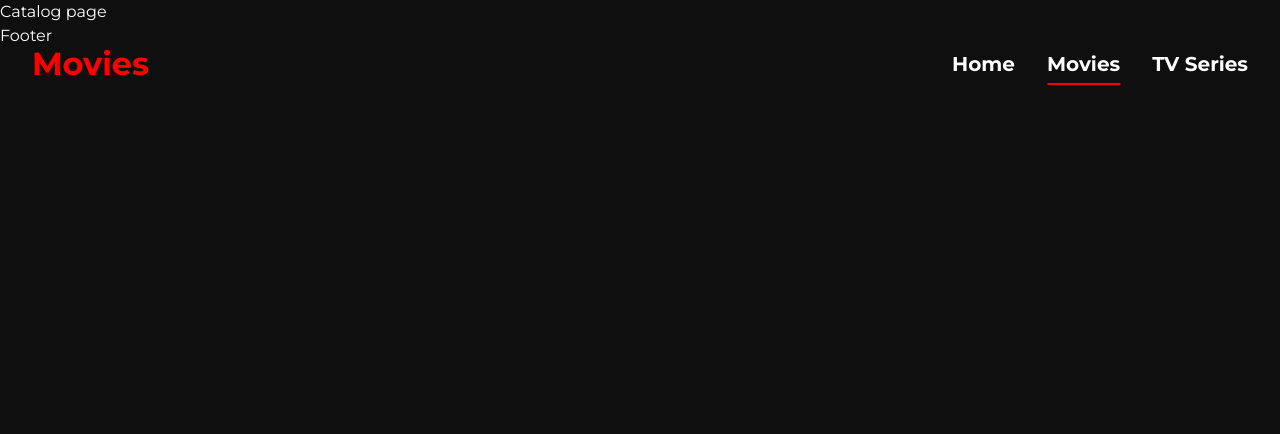
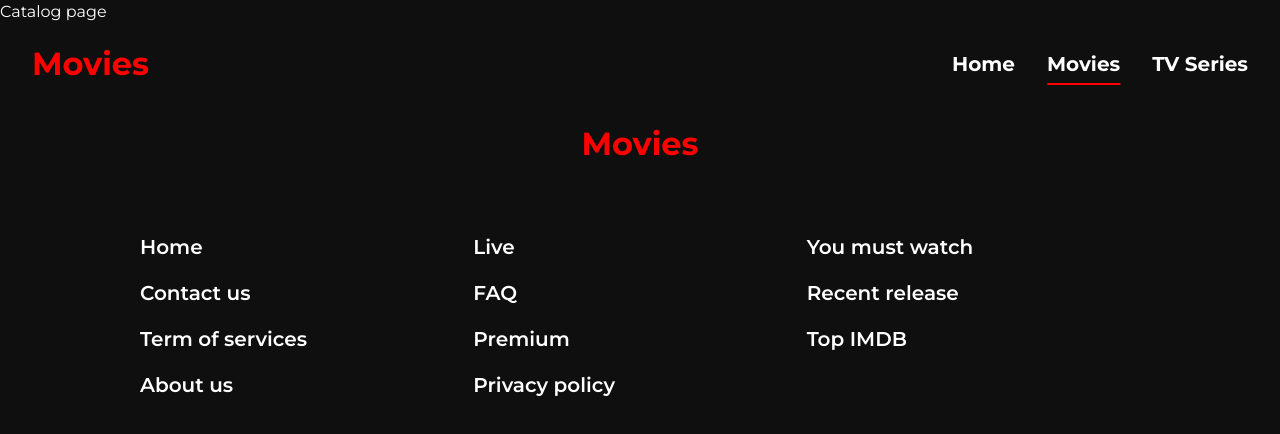
Before and after one commit to usamaserag/Responsive-React-Movies-App-With-API, a React (Create React App) app: page /movie in a window 1280 px wide. Shown: the top 434 px of the page. Built offline with nearby package versions, Linux system fonts and the light colour scheme.

Commit message:
Styled footer component

```diff
--- a/src/components/Footer/index.jsx
+++ b/src/components/Footer/index.jsx
@@ -1,11 +1,37 @@
-import React from 'react'
+import React from "react";
+import { Link } from "react-router-dom";
+import './styles.scss'
 
 const Footer = () => {
-    return (
-        <div>
-            Footer
+  return (
+    <div className="footer">
+      <div className="footer__content container">
+        <div className="footer__content__logo">
+          <Link to="/">Movies</Link>
         </div>
-    )
-}
+        <div className="footer__content__menus">
+            <div className="footer__content__menu">
+                <Link to='/'>Home</Link>
+                <Link to='/'>Contact us</Link>
+                <Link to='/'>Term of services</Link>
+                <Link to='/'>About us</Link>
+            </div>
+            <div className="footer__content__menu">
+                <Link to='/'>Live</Link>
+                <Link to='/'>FAQ</Link>
+                <Link to='/'>Premium</Link>
+                <Link to='/'>Privacy policy</Link>
+            </div>
+            <div className="footer__content__menu">
+                <Link to='/'>You must watch</Link>
+                <Link to='/'>Recent release</Link>
+                <Link to='/'>Top IMDB</Link>
+            </div>
 
-export default Footer
+        </div>
+      </div>
+    </div>
+  );
+};
+
+export default Footer;
--- /dev/null
+++ b/src/components/Footer/styles.scss
@@ -0,0 +1,43 @@
+@use "../../scss/" as *;
+
+.footer {
+  position: relative;
+  padding: 96px 32px;
+  background-position: top;
+  background-size: cover;
+  background-repeat: no-repeat;
+
+  &__content {
+    max-width: 1000px;
+
+    &__logo {
+      @include flex(center, center);
+
+      color: $main-color;
+      margin-bottom: 48px;
+      font-size: 32px;
+      font-weight: 700;
+    }
+
+    &__menus {
+      display: grid;
+      grid-template-columns: repeat(3, 1fr);
+
+      @include mobile {
+        grid-template-columns: repeat(2, 1fr);
+      }
+    }
+
+    &__menu {
+      @include flex(flex-start, flex-start);
+      flex-direction: column;
+      margin-top: 16px;
+      font-size: 20px;
+      font-weight: 600;
+
+      & > * ~ * {
+        margin-top: 16px;
+      }
+    }
+  }
+}
```
